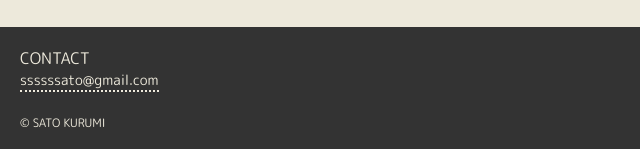
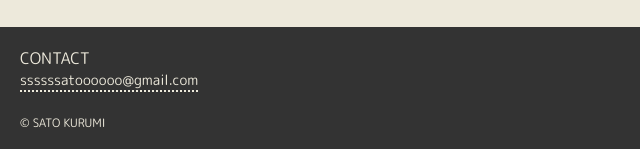
Before and after one commit to ssssssatoooooo/portfolio, a plain HTML site: page index.html in a window 1280 px wide. Shown: the part 4835-4984 px from the top of the page, 0-640 px from the left. Drawn offline with nearby package versions, Linux system fonts and the light colour scheme; a web font is replaced by a local one.

Commit message:
Update index.html

```diff
--- a/index.html
+++ b/index.html
@@ -232,7 +232,7 @@
     <footer id="contact">
         <p>CONTACT</p>
         <!-- ↓メアド↓ -->
-        <address>ssssssato@gmail.com</address>
+        <address>ssssssatoooooo@gmail.com</address>
         <p><small>&copy; SATO KURUMI</small></p>
     </footer>
 
```
